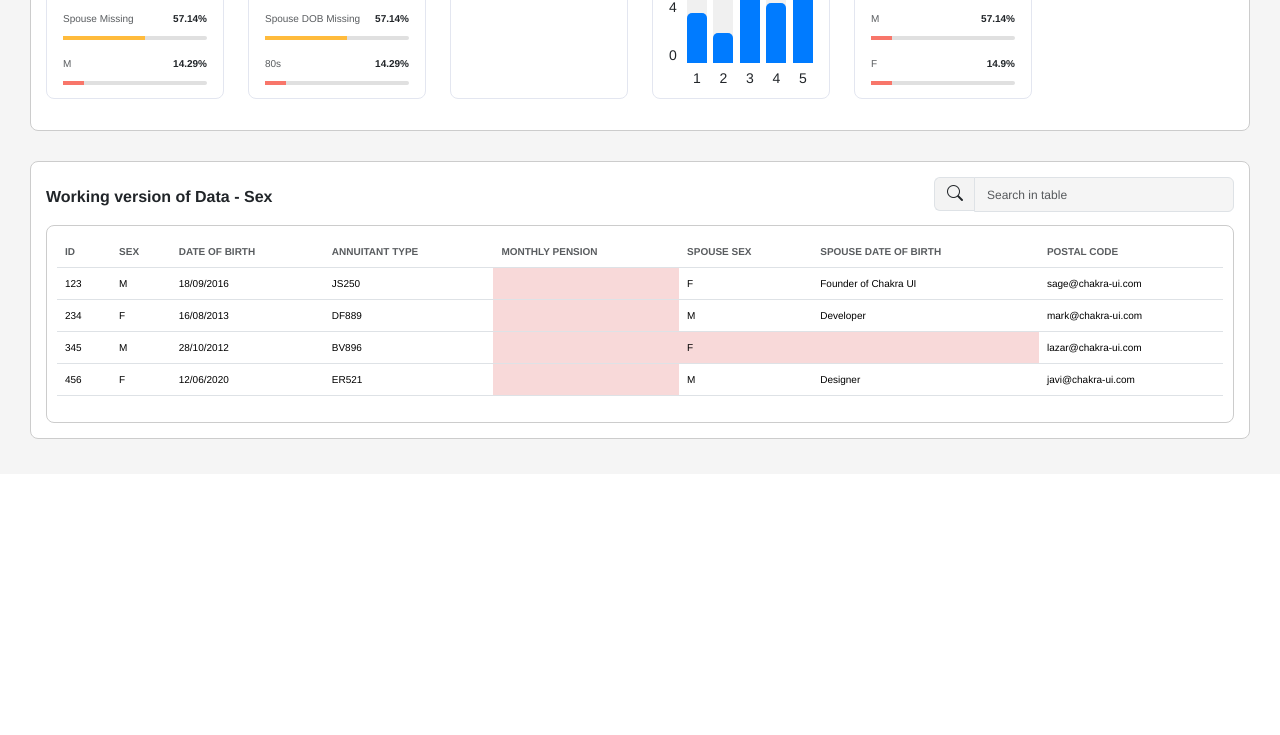
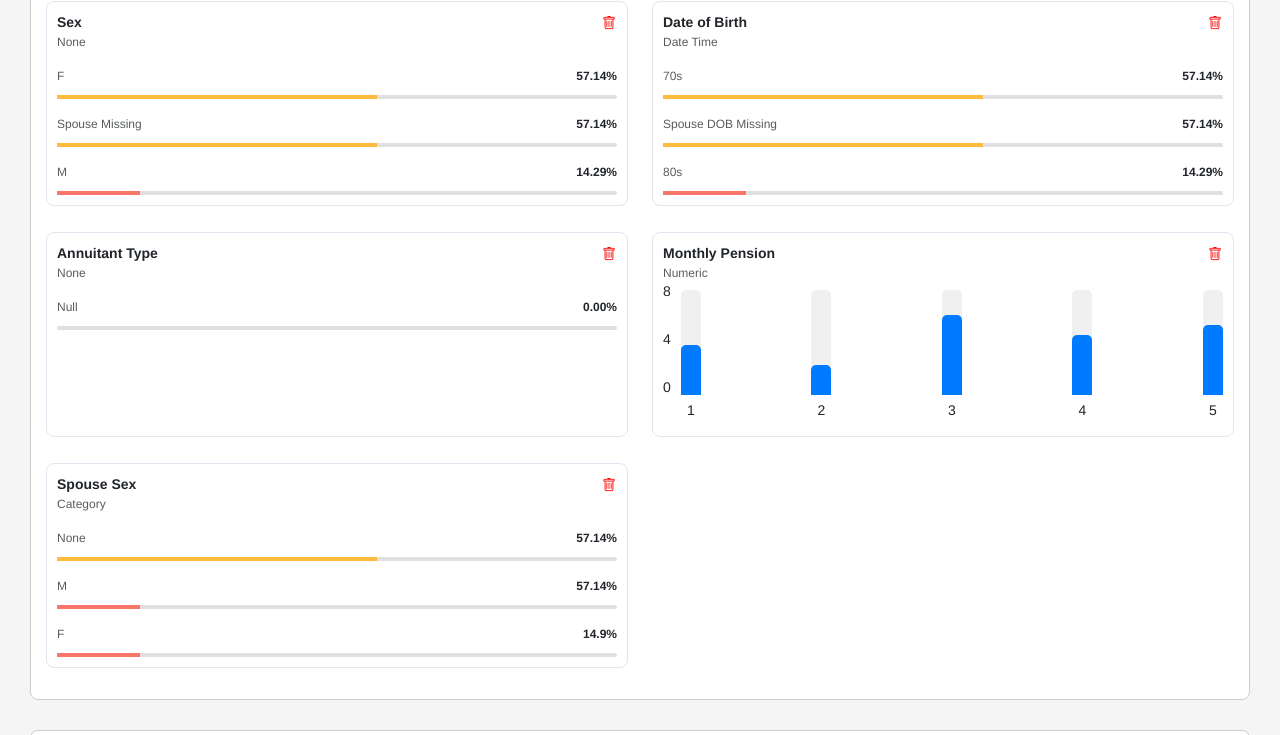
Before and after one commit to Abdul-Khaliq-2023/Interview-Test, a plain HTML site: page MockDesign/index.html in a window 1280 px wide. Shown: the part 653-1388 px from the top of the page. Before the commit the page ends 1127 px from the top, so only its background shows below. Drawn offline with nearby package versions, Linux system fonts and the light colour scheme.

Commit message:
Updated styles.css to MockDesign

```diff
--- a/MockDesign/styles.css
+++ b/MockDesign/styles.css
@@ -69,7 +69,6 @@ border-radius: 10px;
   margin-bottom: 20px;
   border-radius: 8px;
 }
-
 
 .table-container{
   border: 1px solid #ccc;
@@ -276,6 +275,7 @@ border-radius: 0.5rem;
   margin-bottom: 1rem;
   padding: 1rem;
 }
+
 .chart-header {
   display: flex;
   justify-content: space-between;
@@ -385,3 +385,22 @@ height: 20px;
   visibility: visible;
   opacity: 1;
 }
+
+@media screen and (max-width: 1435px) and (min-width: 540px) {
+  .col-sm-2 {
+    flex-basis: 50%;
+    max-width: 50%;
+  }
+  .chart-card {
+    padding: 10px;
+  }
+  .chart-header {
+    font-size: 14px;
+  }
+  .Chart-styling {
+    font-size: 12px;
+  }
+  .chart-bar-container {
+    width: 80%;
+  }
+}
```
Lines whose indentation alone changed are shown as unchanged.
